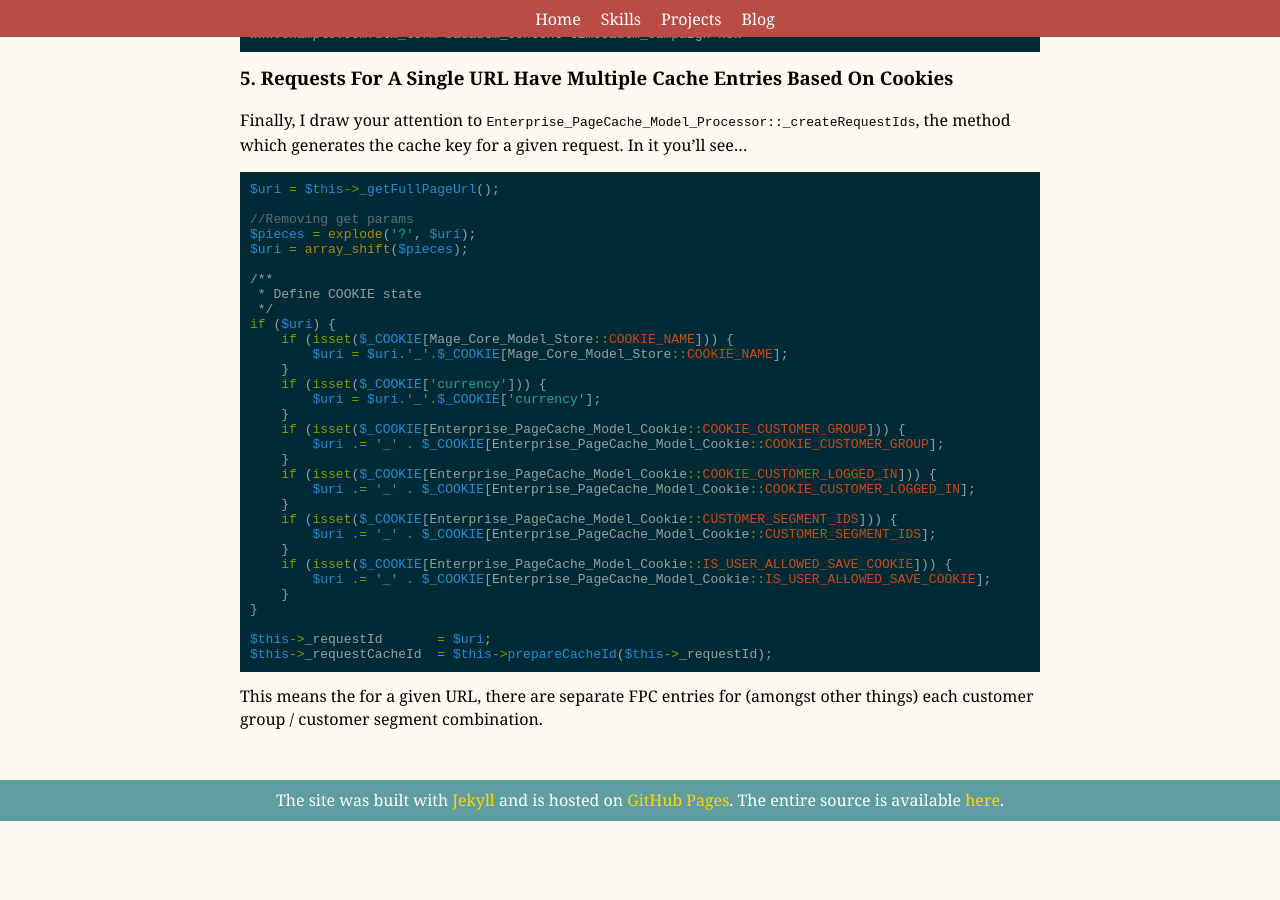
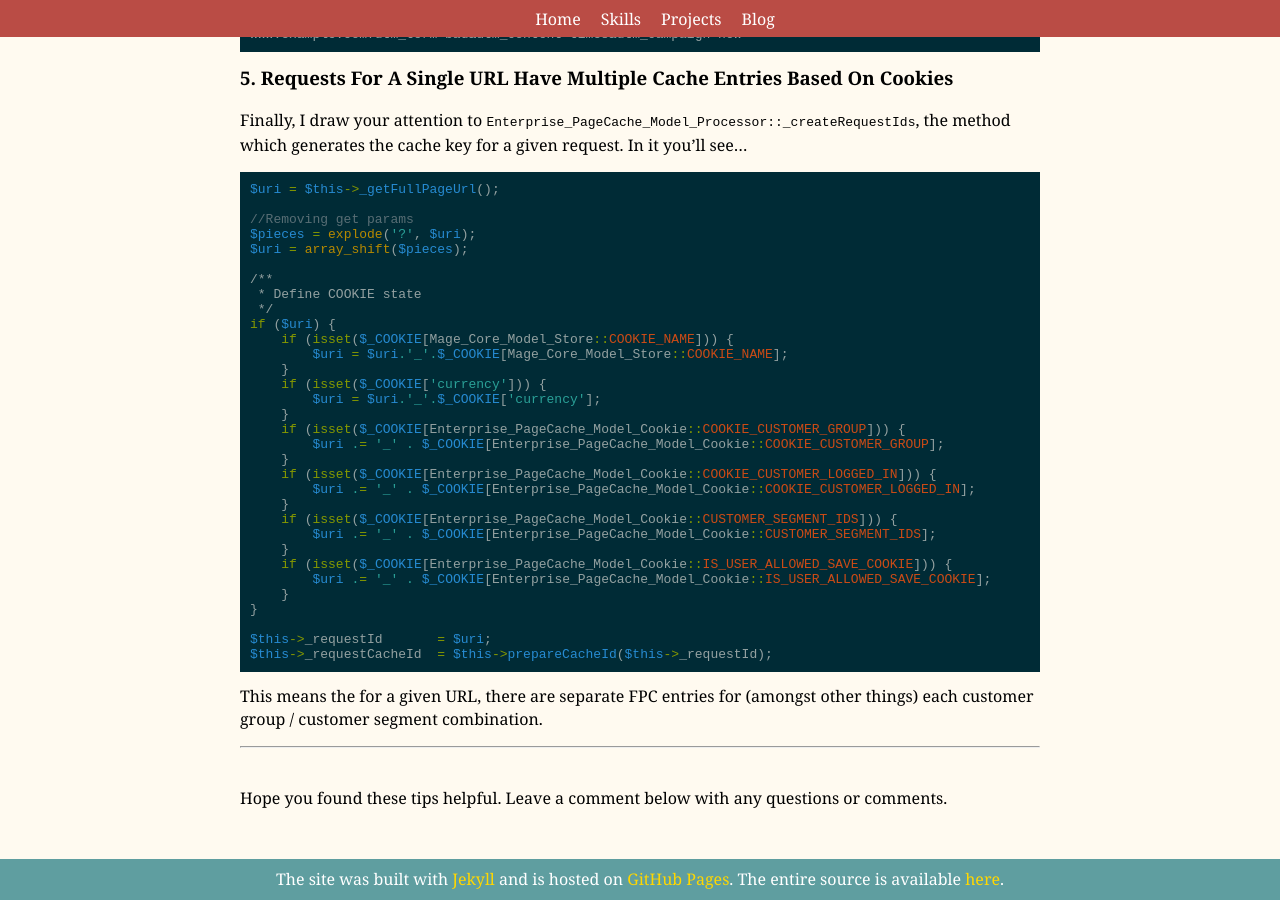
Before and after one commit to mpchadwick/mpchadwick.github.io, a Jekyll site: the page built from _posts/2016-08-19-5-enterprise-pagecache-pro-tips.md, in a window 1280 px wide and 900 px high, scrolled down 3242 px. Built offline with Jekyll 4.4.1, drawn with Linux system fonts in a browser that asks for light colours; comment, search, counter and statistics services are not loaded; before the commit the page ends 4063 px from its top, so only the background shows below that.

Commit message:
Add a little conclusion section

````diff
--- a/_posts/2016-08-19-5-enterprise-pagecache-pro-tips.md
+++ b/_posts/2016-08-19-5-enterprise-pagecache-pro-tips.md
@@ -203,3 +203,7 @@ $this->_requestCacheId  = $this->prepareCacheId($this->_requestId);
 ```
 
 This means the for a given URL, there are separate FPC entries for (amongst other things) each customer group / customer segment combination.
+
+<hr><br>
+
+Hope you found these tips helpful. Leave a comment below with any questions or comments.
````
